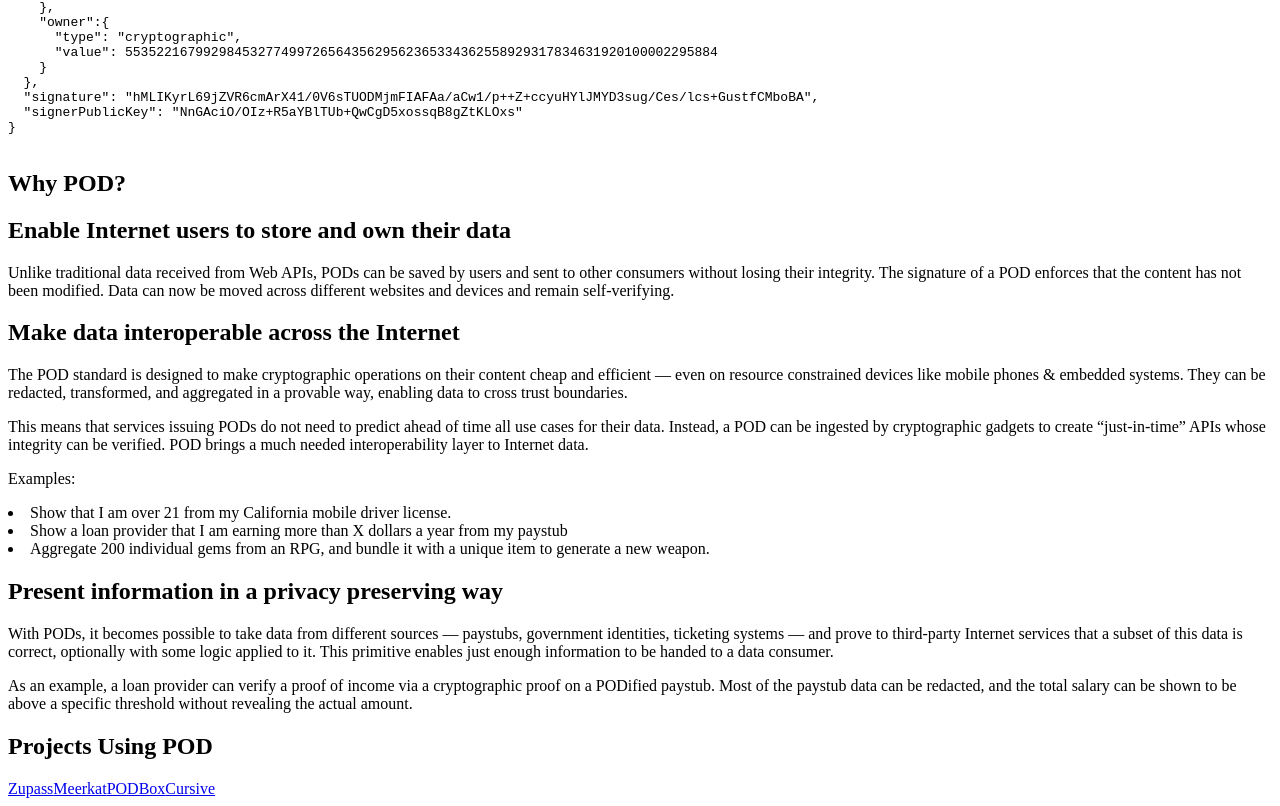
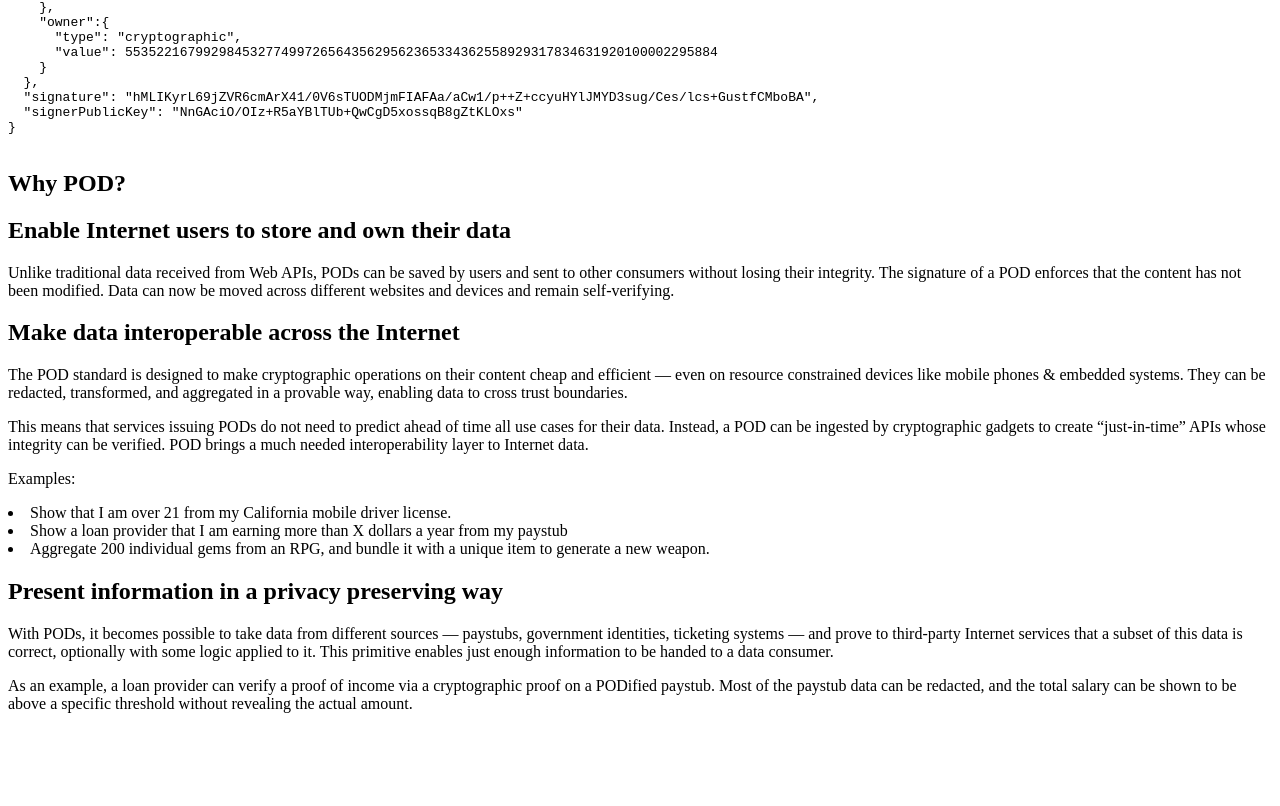
Before and after one commit to 0xPARC/pod.org, a Next.js app: page / in a window 1280 px wide. Shown: the part 472-1278 px from the top of the page. After the commit the page ends 1201 px from the top, so only its background shows below. Built offline with nearby package versions, Linux system fonts and the light colour scheme.

Commit message:
remove projects section

```diff
--- a/app/layout.tsx
+++ b/app/layout.tsx
@@ -158,7 +158,7 @@ export default function Layout({ children }: Props) {
                 above a specific threshold without revealing the actual amount.
               </p>
             </section>
-            <section id="projects-using-pod" className="p-6 bg-white">
+            {/* <section id="projects-using-pod" className="p-6 bg-white">
               <h1 className="text-3xl font-bold">Projects Using POD</h1>
               <div className="grid grid-cols-2 gap-4 mt-8">
                 <Link
@@ -194,7 +194,7 @@ export default function Layout({ children }: Props) {
                   Cursive
                 </Link>
               </div>
-            </section>
+            </section> */}
           </main>
         </div>
       </body>
```
